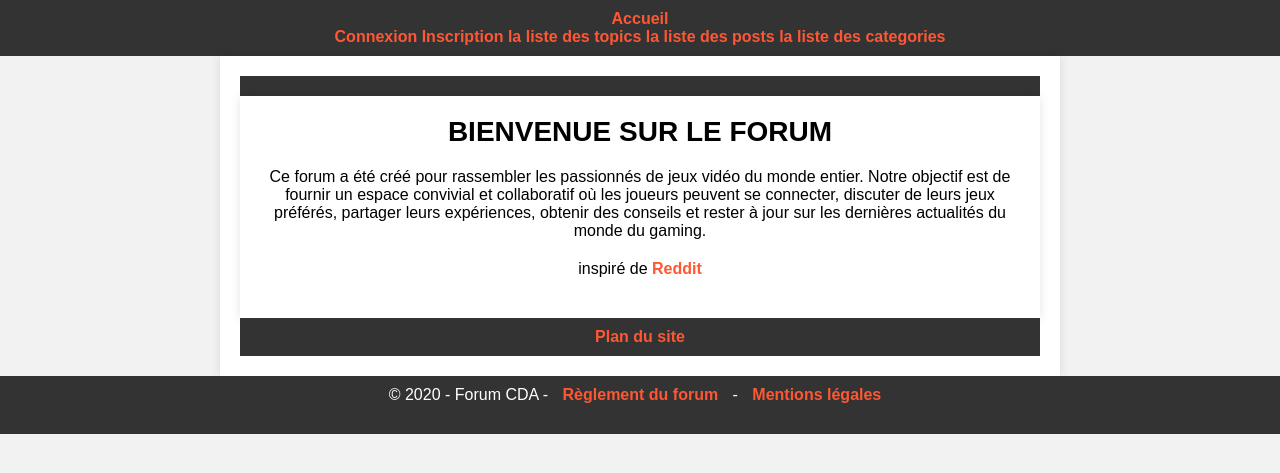
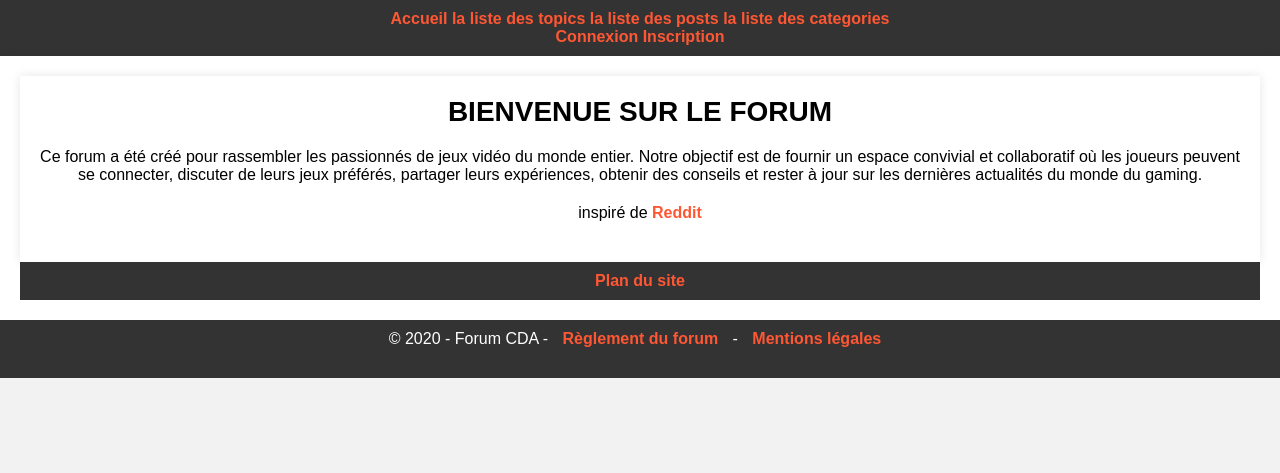
Before and after one commit to S3455/forum, a PHP site: page / in a window 1280 px wide. Shown: the top 473 px of the page. Run offline with PHP 8.4, Linux system fonts and the light colour scheme.

```diff
--- a/public/css/style.css
+++ b/public/css/style.css
@@ -20,7 +20,7 @@ header {
 
 /* Style pour le contenu principal */
 main {
-    max-width: 800px;
+    max-width: 95em;
     margin: 0 auto;
     padding: 20px;
     background-color: #fff;
@@ -69,3 +69,8 @@ footer a {
 footer a:hover {
     text-decoration: underline;
 }
+
+.nav-left {
+    display: flex;
+    text-align: start;
+}
--- a/view/forum/listCats.php
+++ b/view/forum/listCats.php
@@ -7,7 +7,7 @@
   </head>
   <body>
     <main>
-      <?
+      <?php
 
       $cats = $result["data"]['cats'];
 
--- a/view/forum/listTopics.php
+++ b/view/forum/listTopics.php
@@ -7,7 +7,7 @@
   </head>
     <body>
       <main>
-        <?
+        <?php
         $topics = $result["data"]['topics'];
 
         ?>
--- a/view/home.php
+++ b/view/home.php
@@ -7,15 +7,13 @@
         <link rel="stylesheet" href="public/css/style.css">
     </head>
     <body>
-        <header>
-        </header>
         <main>
     <h1>BIENVENUE SUR LE FORUM</h1>
 
     <p>Ce forum a été créé pour rassembler les passionnés de jeux vidéo du monde entier. Notre objectif est de fournir un espace convivial et collaboratif où les joueurs peuvent se connecter, discuter de leurs jeux préférés, partager leurs expériences, obtenir des conseils et rester à jour sur les dernières actualités du monde du gaming.
     </p>
 
-    <p>inspiré de <a href="https://www.reddit.com/" rel="nofollow">Reddit</a></p>
+    <p class="NF">inspiré de <a href="https://www.reddit.com/" rel="nofollow">Reddit</a></p>
 
         </main>
         <footer>
--- a/view/layout.php
+++ b/view/layout.php
@@ -18,33 +18,31 @@
                 <nav>
                     <div id="nav-left">
                         <a href="view/home.php">Accueil</a>
+                        <a href="index.php?ctrl=forum">la liste des topics</a>
+                        <a href="index.php?ctrl=forum&action=viewAllPost">la liste des posts</a>
+                        <a href="index.php?ctrl=forum&action=viewCat">la liste des categories</a>
                         <?php
                         if(App\Session::isAdmin()){
                             ?>
                             <a href="index.php?ctrl=forum&action=viewAllUser">la liste des users</a>
 
+
                             <?php
                         }
                         ?>
                     </div>
-                    <div id="#">
+                    <div id="nav-right">
                     <?php
 
                         if(App\Session::getUser()){
                             ?>
                             <a href="/security/viewProfile.html"><?= App\Session::getUser()->getNickname()?></a>
                             <a href="index.php?ctrl=security&action=logout">Déconnexion</a>
-                            <a href="index.php?ctrl=forum">la liste des topics</a>
-                            <a href="index.php?ctrl=forum&action=viewAllPost">la liste des posts</a>
-                            <a href="index.php?ctrl=forum&action=viewCat">la liste des categories</a>
                             <?php
                         }else{
                             ?>
                             <a href="index.php?ctrl=security&action=loginForm">Connexion</a>
                             <a href="index.php?ctrl=security&action=registerForm">Inscription</a>
-                            <a href="index.php?ctrl=forum">la liste des topics</a>
-                            <a href="index.php?ctrl=forum&action=viewAllPost">la liste des posts</a>
-                            <a href="index.php?ctrl=forum&action=viewCat">la liste des categories</a>
                         <?php
                         }
                     ?>
```
